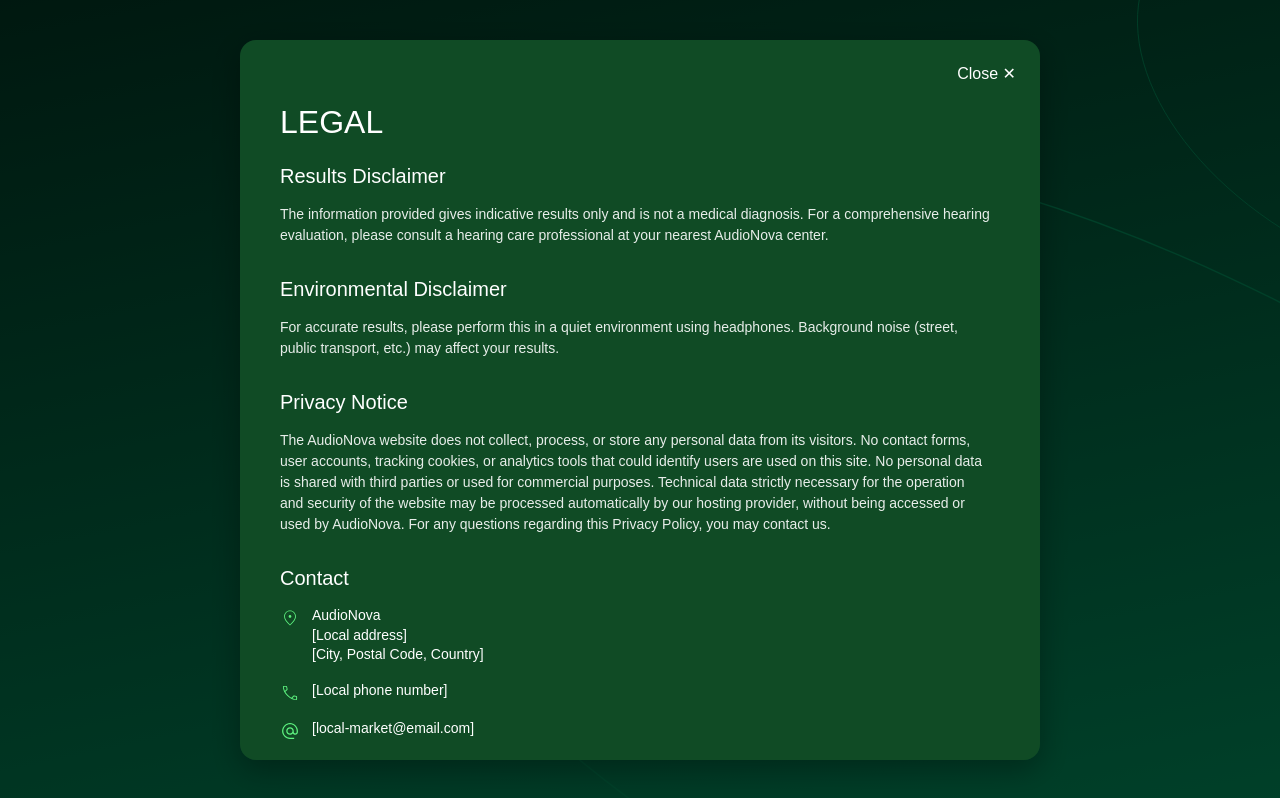
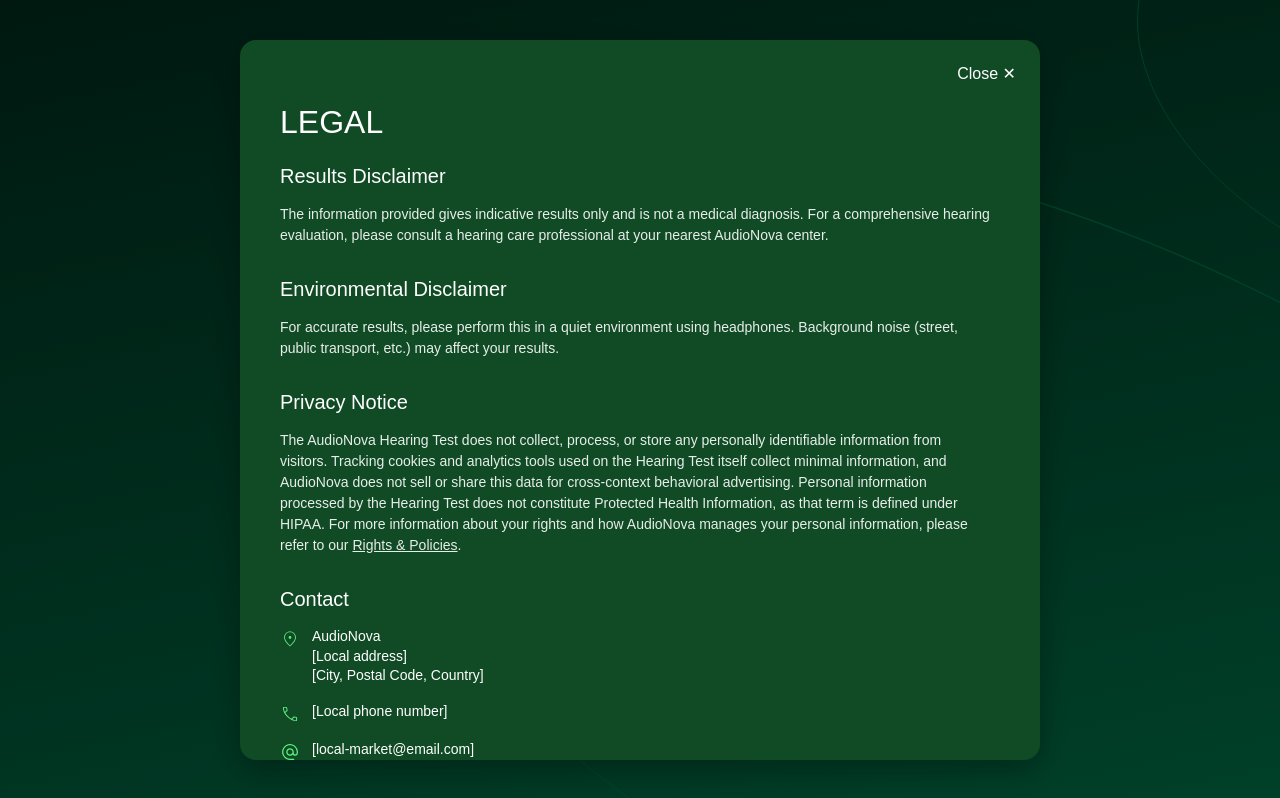
Before and after one commit to gaspoorf/audionova, a Next.js app: page / in a window 1280 px wide. Both pictures are taken after a click on the link "LEGAL". Built offline with nearby package versions, Linux system fonts and the light colour scheme; a web font is replaced by a local one.

Commit message:
FEATURE: edit legal text

```diff
--- a/src/components/LegalModal.module.scss
+++ b/src/components/LegalModal.module.scss
@@ -83,6 +83,11 @@
   opacity: 0.9;
 }
 
+.text a {
+  text-decoration: underline;
+  margin-left: 4px;
+}
+
 .scrollableContent {
   padding-right: 10px;
 
--- a/src/components/LegalModal.tsx
+++ b/src/components/LegalModal.tsx
@@ -46,12 +46,8 @@
           <h3 className={styles.sectionTitle}>Privacy Notice</h3>
           <div className={styles.scrollableContent}>
             <p className={styles.text}>
-              The AudioNova website does not collect, process, or store any personal data from its visitors.
-              No contact forms, user accounts, tracking cookies, or analytics tools that could identify users
-              are used on this site. No personal data is shared with third parties or used for commercial purposes.
-              Technical data strictly necessary for the operation and security of the website may be processed
-              automatically by our hosting provider, without being accessed or used by AudioNova.
-              For any questions regarding this Privacy Policy, you may contact us.
+              The AudioNova Hearing Test does not collect, process, or store any personally identifiable information from visitors. Tracking cookies and analytics tools used on the Hearing Test itself collect minimal information, and AudioNova does not sell or share this data for cross-context behavioral advertising. Personal information processed by the Hearing Test does not constitute Protected Health Information, as that term is defined under HIPAA. For more information about your rights and how AudioNova manages your personal information, please refer to our
+              <a className={styles.legalLink} href="https://www.audionova.com/rights-and-policies/">Rights & Policies</a>.
             </p>
           </div>
         </div>
```
